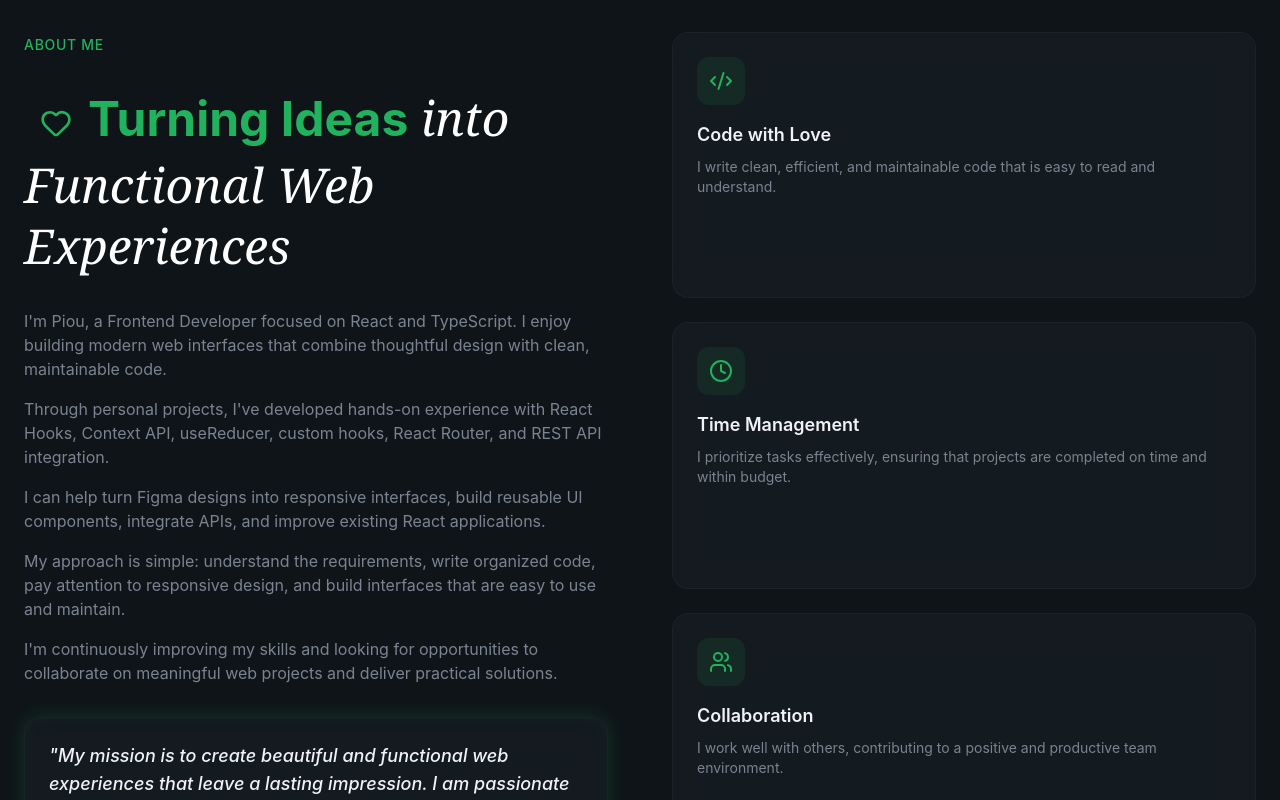
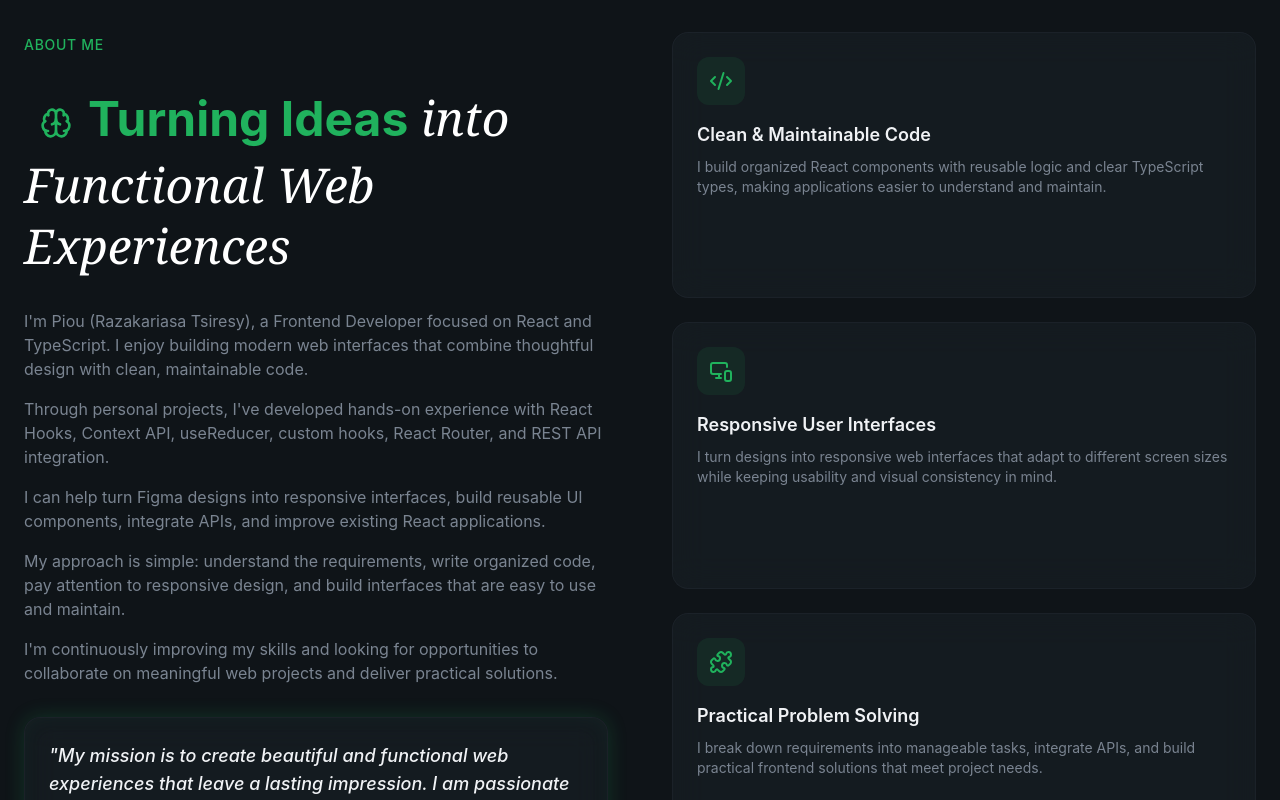
Before and after one commit to PiouPiouXt/Portfolio, a React app: page / in a window 1280 px wide. Shown: the part 1080-1880 px from the top of the page. Built offline with nearby package versions, Linux system fonts and the light colour scheme; no server answers; the HTML template or start-up script is replaced by a standard one.

Commit message:
upgrade text content

```diff
--- a/src/layout/Navbar.jsx
+++ b/src/layout/Navbar.jsx
@@ -27,7 +27,7 @@ export const Navbar = () => {
     <header className={`fixed top-0 left-0 right-0 transition-all duration-400 ${isScrolled ? "glass py-3" : "bg-transparent py-5"} z-10 border-radius-5`}>
       <nav className="container mx-auto px-6 flex items-center justify-between">
         <a href='#' className="text-xl font-bold tracking-tight hover:text-primary transition-colors">
-          PiouPiouXT
+          Piou
         </a>
         {/* Desktop nav */}
         <div className="hidden md:flex items-center gap-1">
--- a/src/sections/About.jsx
+++ b/src/sections/About.jsx
@@ -1,20 +1,20 @@
-import { Heart, Code2, Clock, Users } from "lucide-react";
+import { Code2, Brain, MonitorSmartphoneIcon, Puzzle } from "lucide-react";
 
 const highlights = [
   {
     icon: Code2,
-    title: "Code with Love",
-    description: "I write clean, efficient, and maintainable code that is easy to read and understand."
+    title: "Clean & Maintainable Code",
+    description: "I build organized React components with reusable logic and clear TypeScript types, making applications easier to understand and maintain."
   },
   {
-    icon: Clock,
-    title: "Time Management",
-    description: "I prioritize tasks effectively, ensuring that projects are completed on time and within budget."
+    icon: MonitorSmartphoneIcon,
+    title: "Responsive User Interfaces",
+    description: "I turn designs into responsive web interfaces that adapt to different screen sizes while keeping usability and visual consistency in mind."
   },
   {
-    icon: Users,
-    title: "Collaboration",
-    description: "I work well with others, contributing to a positive and productive team environment."
+    icon: Puzzle,
+    title: "Practical Problem Solving",
+    description: "I break down requirements into manageable tasks, integrate APIs, and build practical frontend solutions that meet project needs."
   },
 ]
 
@@ -34,7 +34,7 @@ export const About = () => {
             </div>
 
             <h2 className="text-4xl md:text-5xl font-bold leading-tight animation-fade-in animation-delay-100 text-secondary-foreground">
-              <Heart className="inline-block w-14 h-14 md:w-16 md:h-16 px-4 px-4"></Heart>
+              <Brain className="inline-block w-14 h-14 md:w-16 md:h-16 px-4 px-4"></Brain>
               Turning Ideas
               <span className="font-serif italic font-normal text-white"> into Functional Web Experiences</span>
             </h2>
@@ -42,7 +42,7 @@ export const About = () => {
             <div className="space-y-4 text-muted-foreground animate-fade-in animation-delay-200">
 
               <p>
-                I'm Piou, a Frontend Developer focused on React and TypeScript. I enjoy building modern web interfaces that combine thoughtful design with clean, maintainable code.
+                I'm Piou (Razakariasa Tsiresy), a Frontend Developer focused on React and TypeScript. I enjoy building modern web interfaces that combine thoughtful design with clean, maintainable code.
               </p>
               <p>
                 Through personal projects, I've developed hands-on experience with React Hooks, Context API, useReducer, custom hooks, React Router, and REST API integration.
--- a/src/sections/Experience.jsx
+++ b/src/sections/Experience.jsx
@@ -3,7 +3,7 @@ const experiences = [
     period: "2025 - Present",
     company: "Ge-it University",
     description: "Currently pursuing a Bachelor's degree in Computer Science, focusing on software development, algorithms, and data structures. Engaged in various projects that enhance my coding skills and problem-solving abilities.",
-    technologies: ["React", "JavaScript", "MySQL"],
+    technologies: ["React", "JavaScript", "MySQL", "PHP", "C", "HTML", "CSS"],
     current: true,
   },
   {
@@ -11,7 +11,7 @@ const experiences = [
     period: "2025 - Present",
     company: "Self-Learning",
     description: "Learning front-end developer and introducing to back-end by my own",
-    technologies: ["React", "JavaScript", "MySQL"],
+    technologies: ["React", "Advanced React", "JavaScript", "TypeScript", "Tailwind CSS"],
     current: true,
   }
 ]
--- a/src/sections/Projects.jsx
+++ b/src/sections/Projects.jsx
@@ -4,11 +4,11 @@ import { Github } from "@/assets/icons/Github.jsx"
 
 const projects = [
   {
-    title: "Electricity Bill Calculator",
-    description: "A simple electricity bill calculator that calculates the bill based on the units consumed.",
-    image: "/projects/fact_electricity.PNG",
-    tags: ["React", "Css", "JavaScript"],
-    github: "https://github.com/PiouPiouXt/Fact-Electricity.git"
+    title: "Restaurant manager",
+    description: "restaurant management system built with React Typescript.",
+    image: "/projects/Restaurant_manager.PNG",
+    tags: ["React", "Typescript", "Css"],
+    github: "https://github.com/PiouPiouXt/Restaurant-manager.git"
   },
   {
     title: "Simple e-commerce",
@@ -18,20 +18,19 @@ const projects = [
     github: "https://github.com/PiouPiouXt/Ecommerce-Projects.git"
   },
   {
+    title: "Electricity Bill Calculator",
+    description: "A simple electricity bill calculator that calculates the bill based on the units consumed.",
+    image: "/projects/fact_electricity.PNG",
+    tags: ["React", "Css", "JavaScript"],
+    github: "https://github.com/PiouPiouXt/Fact-Electricity.git"
+  },
+  {
     title: "My Portfolio",
     description: "Making this portofolio website using React, Tailwind CSS, and Vite.",
     image: "/projects/Portfolio.PNG",
     tags: ["React", "Tailwind CSS", "Vite"],
     github: "https://github.com/PiouPiouXt/Portfolio.git"
-  },
-  {
-    title: "Restaurant manager",
-    description: "restaurant management system built with React Typescript.",
-    image: "/projects/Restaurant_manager.PNG",
-    tags: ["React", "Typescript", "Css"],
-    github: "https://github.com/PiouPiouXt/Restaurant-manager.git"
   }
-
 ];
 
 export const Projects = () => {
--- a/src/sections/Testimonials.jsx
+++ b/src/sections/Testimonials.jsx
@@ -5,8 +5,7 @@ import { useState } from 'react';
 const testimonials =
   [
     {
-      quote: "I don't have Freelance experience, but I have a lot of experience in the field of web development. I have been working on web development for 2 years now and I have a lot of experience in the field of web development. I have been working on web development for 2 years now and I have a lot of experience in the field of web development.",
-      author: "Me",
+      quote: "I don't have Freelance experience, but I have a lot of experience in the field of web development. I have been working on web development for 1 year", author: "Me",
       role: "Frontend Developer",
       avatar: "/profile-picture.jpg"
     },
```
